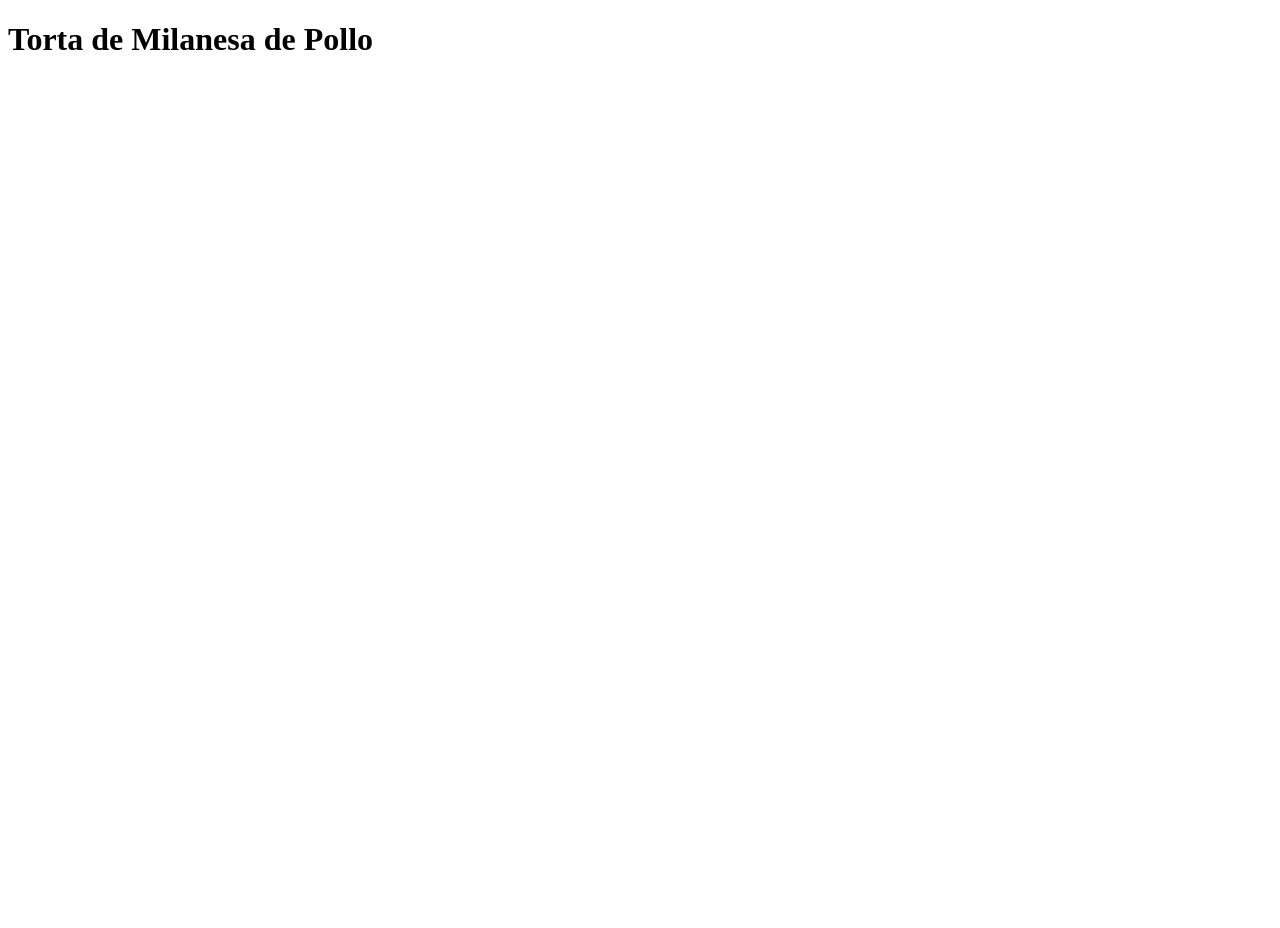
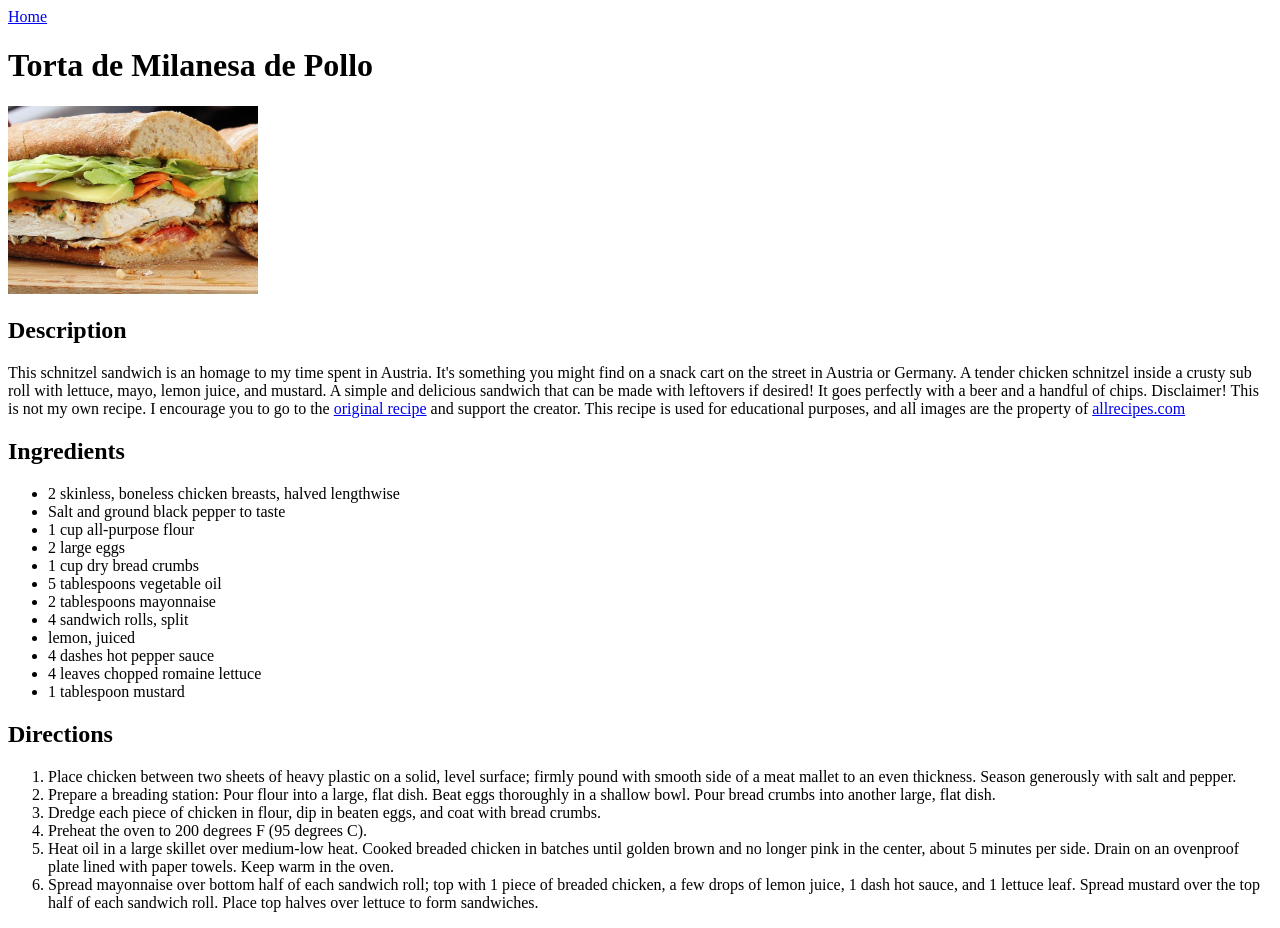
Before and after one commit to Apricityamazing/odin-recipes, a plain HTML site: page recipes/torta-de-milanesa-de-pollo.html in a window 1280 px wide. Before the commit the page ends 800 px from the top, so only its background shows below. Drawn offline with Linux system fonts and the light colour scheme.

Commit message:
Finished torta-de-milanesa-de-pollo.html Added link to it on index.html.

```diff
--- a/recipes/torta-de-milanesa-de-pollo.html
+++ b/recipes/torta-de-milanesa-de-pollo.html
@@ -5,6 +5,34 @@
     <title>Torta de Milanesa de Pollo</title>
     </head>
     <body>
+        <a href="../index.html">Home</a>
         <h1>Torta de Milanesa de Pollo</h1>
+        <img src="../images/torta-de-milanesa-de-pollo.jpg" alt="Picture of the schnitzel sandwich" width="250">
+        <h2>Description</h2>
+        <p>This schnitzel sandwich is an homage to my time spent in Austria. It's something you might find on a snack cart on the street in Austria or Germany. A tender chicken schnitzel inside a crusty sub roll with lettuce, mayo, lemon juice, and mustard. A simple and delicious sandwich that can be made with leftovers if desired! It goes perfectly with a beer and a handful of chips. Disclaimer! This is not my own recipe. I encourage you to go to the <a href="https://www.allrecipes.com/recipe/258163/schnitzel-sandwich/">original recipe</a> and support the creator. This recipe is used for educational purposes, and all images are the property of <a href="https://www.allrecipes.com/">allrecipes.com</a></p>
+        <h2>Ingredients</h2>
+        <ul>
+        <li>2 skinless, boneless chicken breasts, halved lengthwise</li>
+        <li>Salt and ground black pepper to taste</li>
+        <li>1 cup all-purpose flour</li>
+        <li>2 large eggs</li>
+        <li>1 cup dry bread crumbs</li>
+        <li>5 tablespoons vegetable oil</li>
+        <li>2 tablespoons mayonnaise</li>
+        <li>4 sandwich rolls, split</li>
+        <li>lemon, juiced</li>
+        <li>4 dashes hot pepper sauce</li>
+        <li>4 leaves chopped romaine lettuce</li>
+        <li>1 tablespoon mustard</li>
+        </ul>
+        <h2>Directions</h2>
+        <ol>
+        <li>Place chicken between two sheets of heavy plastic on a solid, level surface; firmly pound with smooth side of a meat mallet to an even thickness. Season generously with salt and pepper.</li>
+        <li>Prepare a breading station: Pour flour into a large, flat dish. Beat eggs thoroughly in a shallow bowl. Pour bread crumbs into another large, flat dish.</li>
+        <li>Dredge each piece of chicken in flour, dip in beaten eggs, and coat with bread crumbs.</li>
+        <li>Preheat the oven to 200 degrees F (95 degrees C).</li>
+        <li>Heat oil in a large skillet over medium-low heat. Cooked breaded chicken in batches until golden brown and no longer pink in the center, about 5 minutes per side. Drain on an ovenproof plate lined with paper towels. Keep warm in the oven.</li>
+        <li>Spread mayonnaise over bottom half of each sandwich roll; top with 1 piece of breaded chicken, a few drops of lemon juice, 1 dash hot sauce, and 1 lettuce leaf. Spread mustard over the top half of each sandwich roll. Place top halves over lettuce to form sandwiches.</li>
+        </ol>
     </body>
 </html>
```
Also changed, not shown: index.html (+2 -2 lines).
